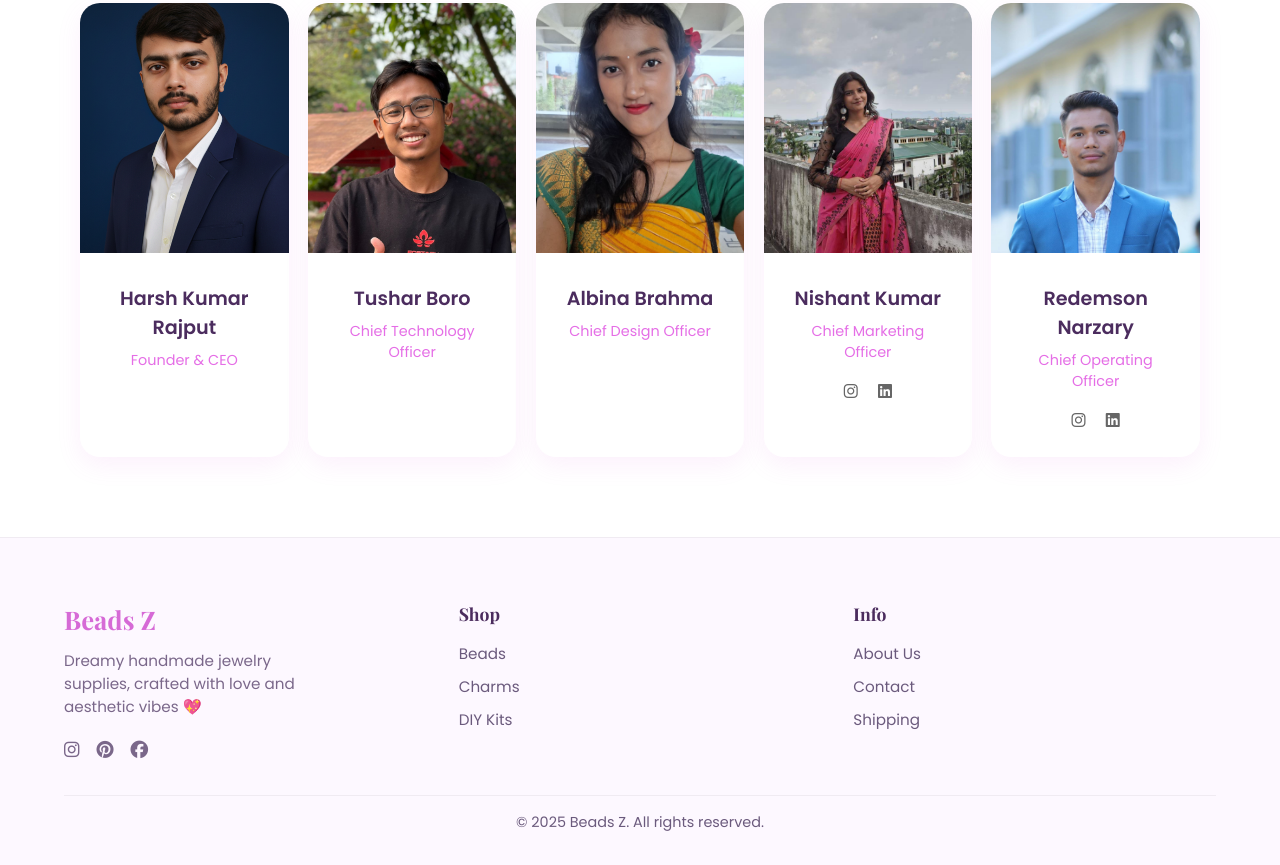
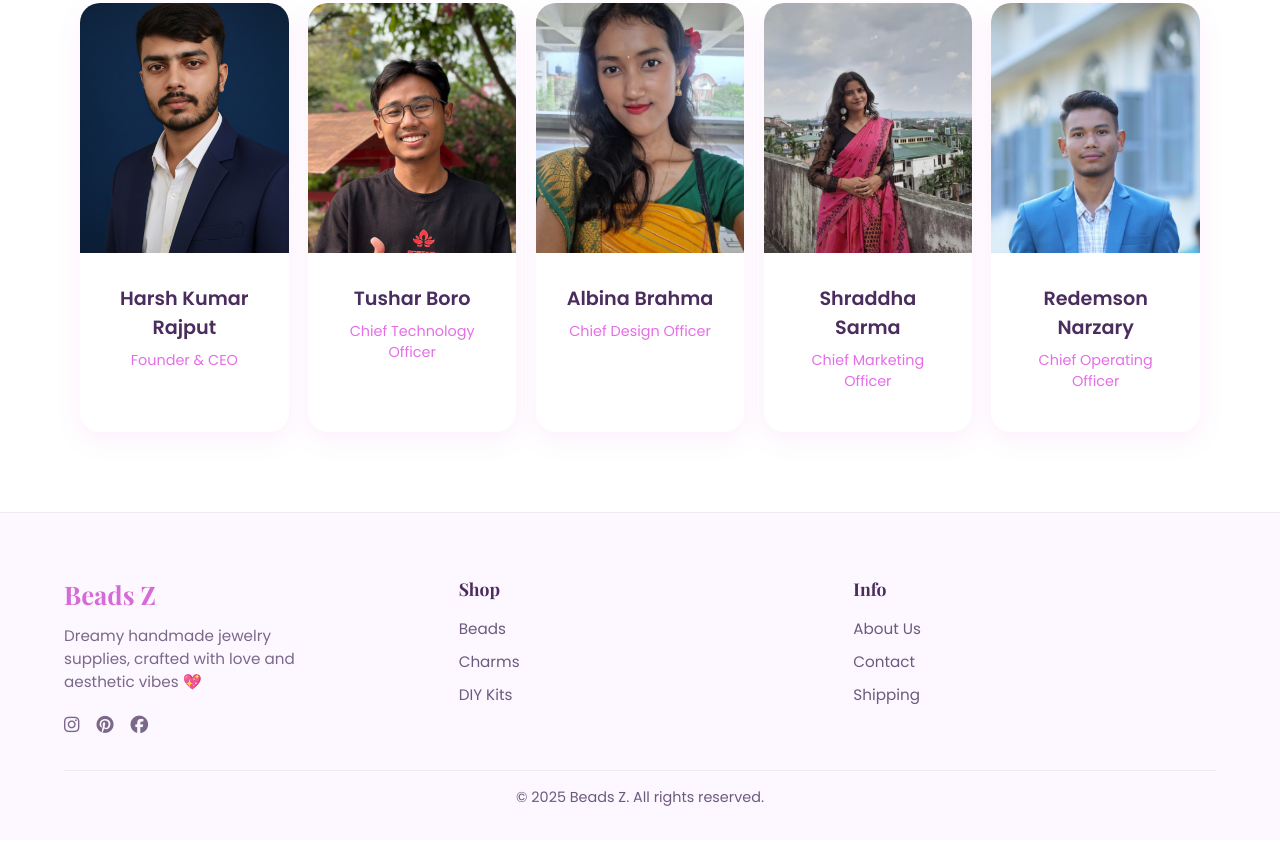
Before and after one commit to localrice/beadz, a plain HTML site: page about.html in a window 1280 px wide. Shown: the part 1624-2489 px from the top of the page. After the commit the page ends 2464 px from the top, so only its background shows below. Drawn offline with nearby package versions, Linux system fonts and the light colour scheme.

Commit message:
Update about.html

```diff
--- a/about.html
+++ b/about.html
@@ -327,12 +327,9 @@
             <div class="team-card">
                 <img src="assets/shraddha.jpg" alt="Nishant Kumar" class="team-img">
                 <div class="team-info">
-                    <h3>Nishant Kumar</h3>
+                    <h3>Shraddha Sarma</h3>
                     <p>Chief Marketing Officer</p>
-                    <div class="social-links">
-                        <a href="#"><i class="fab fa-instagram"></i></a>
-                        <a href="#"><i class="fab fa-linkedin"></i></a>
-                    </div>
+
                 </div>
             </div>
 
@@ -342,10 +339,7 @@
                 <div class="team-info">
                     <h3>Redemson Narzary</h3>
                     <p>Chief Operating Officer</p>
-                    <div class="social-links">
-                        <a href="#"><i class="fab fa-instagram"></i></a>
-                        <a href="#"><i class="fab fa-linkedin"></i></a>
-                    </div>
+
                 </div>
             </div>
         </div>
```
